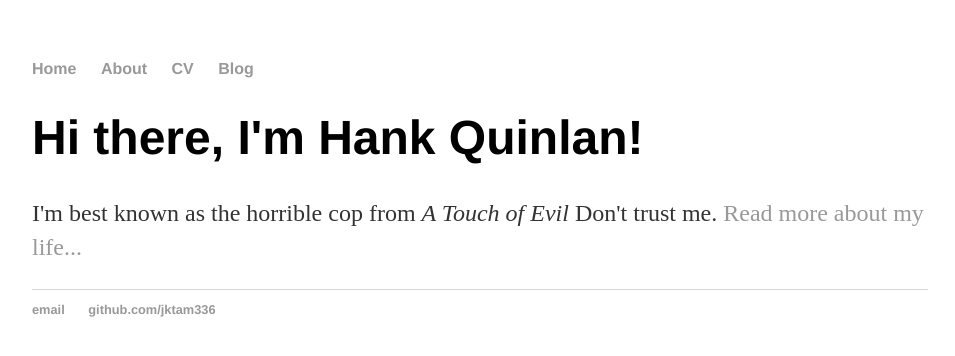
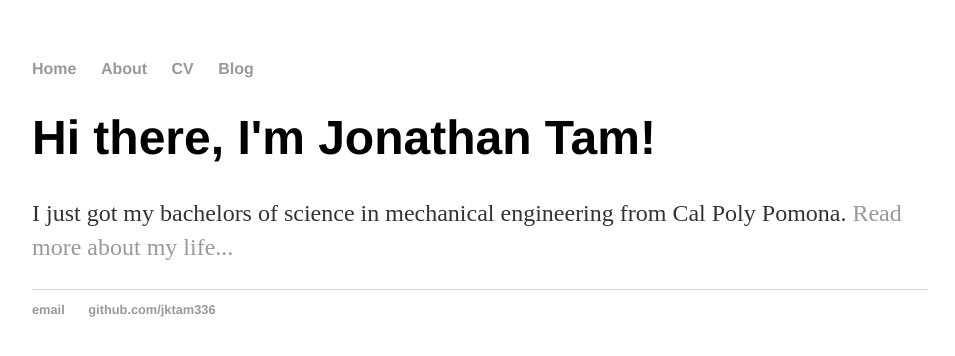
Before and after one commit to jktam336/jktam336.github.io, a Jekyll site: the page built from index.html, in a window 1280 px wide. Shown: the top 356 px of the page, without its empty margins (160-1115 px from the left). Built offline with Jekyll 4.4.1, drawn with Linux system fonts in a browser that asks for light colours.

Commit message:
Update index.html

```diff
--- a/index.html
+++ b/index.html
@@ -1,8 +1,8 @@
 ---
 layout: default
-title: Hank Quinlan, Horrible Cop
+title: Jonathan Tam, Mechanical Engineer
 ---
 <div class ="blurb">
-	<h1>Hi there, I'm Hank Quinlan!</h1>
-	<p>I'm best known as the horrible cop from <em>A Touch of Evil</em> Don't trust me. <a href="/about">Read more about my life...</a></p>
+	<h1>Hi there, I'm Jonathan Tam!</h1>
+	<p>I just got my bachelors of science in mechanical engineering from Cal Poly Pomona. <a href="/about">Read more about my life...</a></p>
 </div><!-- /.blurb -->
```
